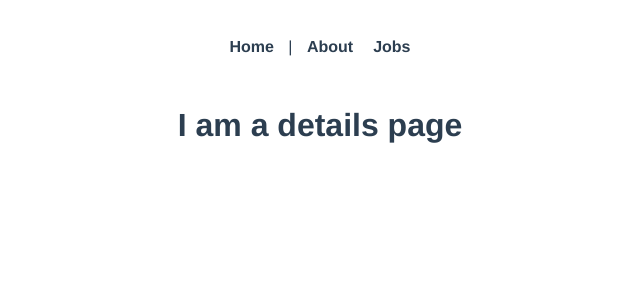
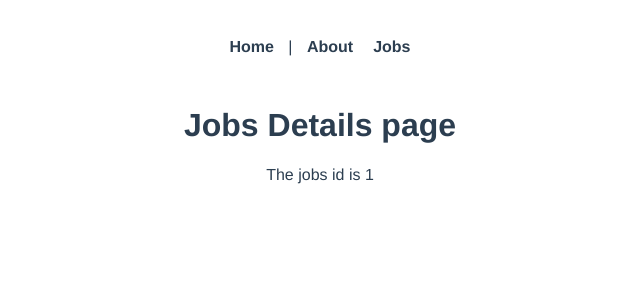
Before and after one commit to Lu-Smith/vue_router_training, a Vue app: page /jobs/1 in a window 1280 px wide. Shown: the top 300 px of the page, without its empty margins (320-960 px from the left). Built offline with nearby package versions, Linux system fonts and the light colour scheme.

Commit message:
Updated JobsDetails.vue

```diff
--- a/src/views/jobs/JobsDetails.vue
+++ b/src/views/jobs/JobsDetails.vue
@@ -1,10 +1,15 @@
 <template>
-  <h1>I am a details page</h1>
+  <h1>Jobs Details page</h1>
+  <p>The jobs id is {{ id }}</p>
 </template>
 
 <script>
 export default {
-
+  data() {
+    return {
+      id: this.$route.params.id
+    }
+  }
 }
 </script>
 
```
